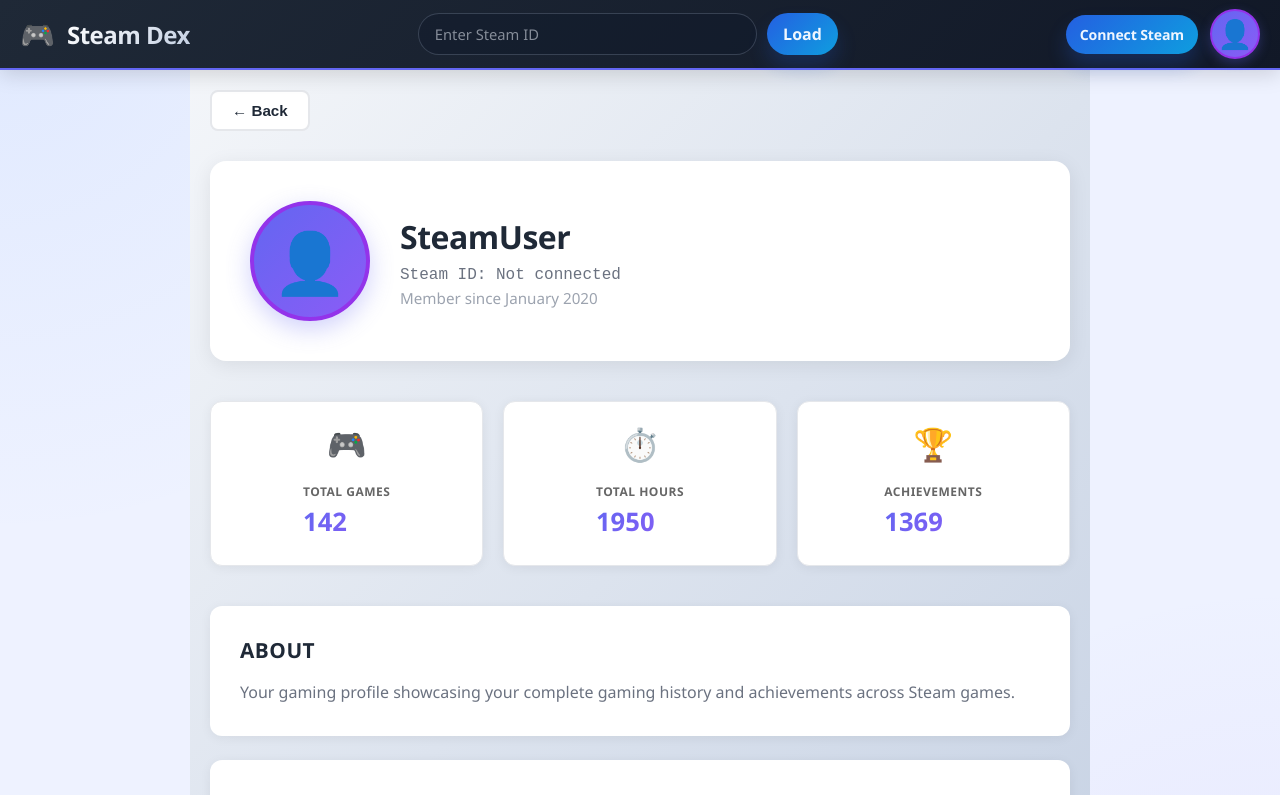
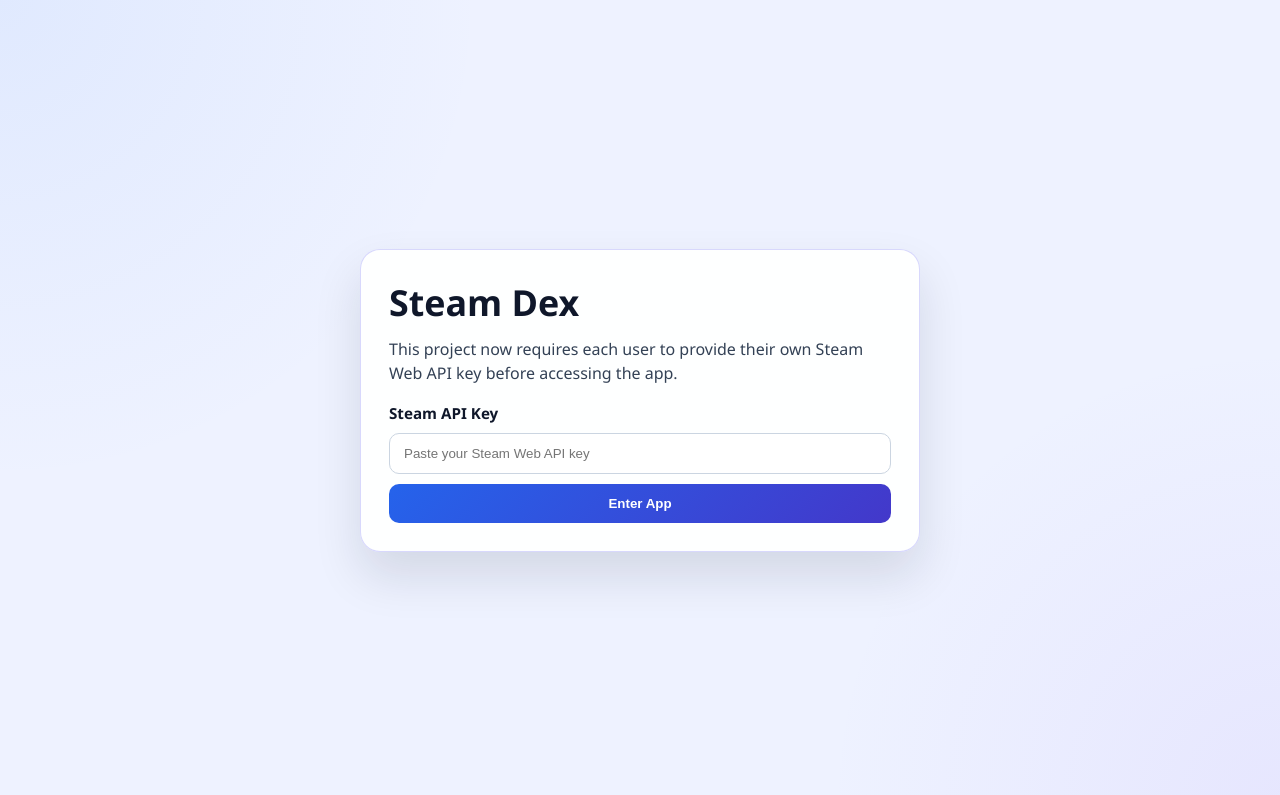
Before and after one commit to Tefryn/Wildhacks26, a React (Vite) app in the folder client/: page /profile in a window 1280 px wide. Shown: the top 795 px of the page. Built offline with nearby package versions, Linux system fonts and the light colour scheme.

Commit message:
changed site to require user API key
sorry, but not exposing that publicly on a site which im not maintaining

```diff
--- a/client/src/App.css
+++ b/client/src/App.css
@@ -71,3 +71,64 @@
   outline: 2px solid #6366f1;
   outline-offset: 2px;
 }
+
+.api-key-gate {
+  min-height: 100vh;
+  display: grid;
+  place-items: center;
+  padding: 24px;
+}
+
+.api-key-gate-card {
+  width: min(560px, 100%);
+  background: rgba(255, 255, 255, 0.94);
+  border: 1px solid rgba(99, 102, 241, 0.25);
+  border-radius: 20px;
+  padding: 28px;
+  box-shadow: 0 24px 48px rgba(15, 23, 42, 0.12);
+}
+
+.api-key-gate-card h1 {
+  font-size: clamp(1.8rem, 2.8vw, 2.4rem);
+  margin-bottom: 10px;
+}
+
+.api-key-gate-card p {
+  color: #334155;
+  line-height: 1.5;
+}
+
+.api-key-form {
+  margin-top: 18px;
+  display: grid;
+  gap: 10px;
+}
+
+.api-key-form label {
+  font-weight: 700;
+  font-size: 0.95rem;
+}
+
+.api-key-form input {
+  width: 100%;
+  padding: 12px 14px;
+  border-radius: 10px;
+  border: 1px solid #cbd5e1;
+  background: #fff;
+  color: #0f172a;
+}
+
+.api-key-form button {
+  border: none;
+  border-radius: 10px;
+  padding: 12px 14px;
+  font-weight: 700;
+  cursor: pointer;
+  background: linear-gradient(135deg, #2563eb, #4338ca);
+  color: #fff;
+}
+
+.api-key-error {
+  color: #b91c1c;
+  font-size: 0.9rem;
+}
--- a/client/src/App.jsx
+++ b/client/src/App.jsx
@@ -1,10 +1,34 @@
 import { BrowserRouter, Routes, Route, Navigate } from 'react-router-dom';
+import { useEffect, useState } from 'react';
 import TimelineView from './pages/TimelineView';
 import ProfilePage from './pages/ProfilePage';
 import Navbar from './components/Navbar';
+import ApiKeyGate from './components/ApiKeyGate';
+import {
+  addSteamApiKeyChangeListener,
+  getStoredSteamApiKey,
+  setStoredSteamApiKey,
+} from './utils/steamApiKey';
 import './App.css';
 
 function App() {
+  const [steamApiKey, setSteamApiKey] = useState(() => getStoredSteamApiKey());
+
+  useEffect(() => {
+    const syncKey = () => {
+      setSteamApiKey(getStoredSteamApiKey());
+    };
+
+    const unsubscribe = addSteamApiKeyChangeListener(syncKey);
+    syncKey();
+
+    return unsubscribe;
+  }, []);
+
+  if (!steamApiKey) {
+    return <ApiKeyGate onSubmit={setStoredSteamApiKey} />;
+  }
+
   return (
     <BrowserRouter>
       <Navbar />
--- a/client/src/api/steamApi.js
+++ b/client/src/api/steamApi.js
@@ -1,13 +1,20 @@
 const DEFAULT_PROD_FUNCTION_URL =
   "https://us-central1-wildhacks2026.cloudfunctions.net/getPlayerSummaries";
+import { getStoredSteamApiKey } from "../utils/steamApiKey";
 
 const getSteamProfileFunctionUrl = () =>
   import.meta.env.VITE_STEAM_PROFILE_FUNCTION_URL ||
   DEFAULT_PROD_FUNCTION_URL;
 
 export async function fetchSteamProfile(steamId, options = {}) {
+  const apiKey = (options.apiKey || getStoredSteamApiKey() || "").trim();
+  if (!apiKey) {
+    throw new Error("Steam API key is required");
+  }
+
   const url = new URL(options.url || getSteamProfileFunctionUrl());
   url.searchParams.set("steamId", steamId);
+  url.searchParams.set("apiKey", apiKey);
 
   const response = await fetch(url.toString(), {
     cache: "no-store",
--- a/client/src/api/timelineApi.js
+++ b/client/src/api/timelineApi.js
@@ -1,6 +1,7 @@
 /**
  * Timeline API - Frontend API calls for timeline data
  */
+import { getStoredSteamApiKey } from "../utils/steamApiKey";
 
 const DEFAULT_TIMELINE_URL = "https://getGames-e4wyzyxcia-uc.a.run.app";
 
@@ -271,8 +272,14 @@
   };
 }
 export async function fetchTimeline(steamId, options = {}) {
+  const apiKey = (options.apiKey || getStoredSteamApiKey() || "").trim();
+  if (!apiKey) {
+    throw new Error("Steam API key is required");
+  }
+
   const url = new URL(options.url || DEFAULT_TIMELINE_URL);
   url.searchParams.set("steamId", steamId);
+  url.searchParams.set("apiKey", apiKey);
 
   if (options.maxGames) {
     url.searchParams.set("maxGames", String(options.maxGames));
--- /dev/null
+++ b/client/src/components/ApiKeyGate.jsx
@@ -0,0 +1,44 @@
+import { useState } from "react";
+
+export default function ApiKeyGate({ onSubmit }) {
+  const [apiKeyInput, setApiKeyInput] = useState("");
+  const [error, setError] = useState("");
+
+  const handleSubmit = (event) => {
+    event.preventDefault();
+    const trimmed = apiKeyInput.trim();
+
+    if (!trimmed) {
+      setError("Steam API key is required.");
+      return;
+    }
+
+    setError("");
+    onSubmit(trimmed);
+  };
+
+  return (
+    <div className="api-key-gate">
+      <div className="api-key-gate-card">
+        <h1>Steam Dex</h1>
+        <p>
+          This project now requires each user to provide their own Steam Web API
+          key before accessing the app.
+        </p>
+        <form onSubmit={handleSubmit} className="api-key-form">
+          <label htmlFor="steam-api-key">Steam API Key</label>
+          <input
+            id="steam-api-key"
+            type="password"
+            autoComplete="off"
+            placeholder="Paste your Steam Web API key"
+            value={apiKeyInput}
+            onChange={(event) => setApiKeyInput(event.target.value)}
+          />
+          {error && <p className="api-key-error">{error}</p>}
+          <button type="submit">Enter App</button>
+        </form>
+      </div>
+    </div>
+  );
+}
--- a/client/src/pages/ProfilePage.css
+++ b/client/src/pages/ProfilePage.css
@@ -188,6 +188,50 @@
   gap: 8px;
 }
 
+.api-key-settings {
+  background: #f8fafc;
+  border: 1px solid #e2e8f0;
+  border-radius: 10px;
+  padding: 14px;
+  display: flex;
+  flex-direction: column;
+  gap: 10px;
+}
+
+.api-key-label {
+  margin: 0;
+  color: #0f172a;
+  font-weight: 700;
+}
+
+.api-key-hint {
+  margin: 0;
+  color: #64748b;
+  font-size: 0.9rem;
+}
+
+.api-key-inline-form {
+  display: flex;
+  flex-direction: column;
+  gap: 8px;
+}
+
+.api-key-input {
+  width: 100%;
+  border: 1px solid #cbd5e1;
+  border-radius: 8px;
+  padding: 11px 12px;
+  font: inherit;
+  color: #0f172a;
+  background: #fff;
+}
+
+.api-key-status {
+  margin: 0;
+  font-size: 0.9rem;
+  color: #2563eb;
+}
+
 .settings-item {
   background: #f9fafb;
   border: 1px solid #e5e7eb;
@@ -255,6 +299,10 @@
     padding: 20px;
   }
 
+  .api-key-settings {
+    padding: 12px;
+  }
+
   .section-title {
     font-size: 1.1rem;
   }
--- a/client/src/pages/ProfilePage.jsx
+++ b/client/src/pages/ProfilePage.jsx
@@ -2,18 +2,51 @@
  * ProfilePage Component - User profile page
  */
 
+import { useEffect, useState } from 'react';
 import { useNavigate } from 'react-router-dom';
 import { useSteamAuth } from '../hooks/useSteamAuth';
+import {
+  clearStoredSteamApiKey,
+  getStoredSteamApiKey,
+  setStoredSteamApiKey,
+} from '../utils/steamApiKey';
 import './ProfilePage.css';
 
 export default function ProfilePage() {
   const navigate = useNavigate();
   const { steamId, isSignedIn, signInUrl, signOut, avatarUrl, displayName } = useSteamAuth();
+  const [apiKeyInput, setApiKeyInput] = useState('');
+  const [apiKeyStatus, setApiKeyStatus] = useState('');
+
+  const currentApiKey = getStoredSteamApiKey();
+
+  useEffect(() => {
+    setApiKeyStatus('');
+  }, [currentApiKey]);
+
+  const handleApiKeySave = (event) => {
+    event.preventDefault();
+    const nextKey = apiKeyInput.trim();
+
+    if (!nextKey) {
+      setApiKeyStatus('Enter a Steam API key to save.');
+      return;
+    }
+
+    setStoredSteamApiKey(nextKey);
+    setApiKeyInput('');
+    setApiKeyStatus('Steam API key updated.');
+  };
+
+  const handleApiKeyClear = () => {
+    clearStoredSteamApiKey();
+    setApiKeyInput('');
+    setApiKeyStatus('Steam API key cleared. Enter a new key to continue.');
+  };
 
   const profileData = {
     username: displayName || 'SteamUser',
     steamId: steamId || 'Not connected',
-    joinDate: 'Member since January 2020',
     profileImage: avatarUrl || null,
     stats: {
       totalGames: 142,
@@ -42,7 +75,6 @@
         <div className="profile-info">
           <h1 className="profile-username">{profileData.username}</h1>
           <p className="profile-steamid">Steam ID: {profileData.steamId}</p>
-          <p className="profile-joindate">{profileData.joinDate}</p>
         </div>
       </div>
 
@@ -89,6 +121,31 @@
       <div className="profile-section">
         <h2 className="section-title">Settings</h2>
         <div className="settings-list">
+          <div className="api-key-settings">
+            <p className="api-key-label">Steam API Key</p>
+            <p className="api-key-hint">
+              Current key: {currentApiKey ? 'Saved' : 'Not set'}
+            </p>
+            <form className="api-key-inline-form" onSubmit={handleApiKeySave}>
+              <input
+                className="api-key-input"
+                type="password"
+                autoComplete="off"
+                placeholder="Paste new Steam API key"
+                value={apiKeyInput}
+                onChange={(event) => setApiKeyInput(event.target.value)}
+              />
+              <button className="settings-item" type="submit">
+                <span>Update API Key</span>
+                <span className="arrow">→</span>
+              </button>
+            </form>
+            <button className="settings-item" type="button" onClick={handleApiKeyClear}>
+              <span>Clear API Key</span>
+              <span className="arrow">→</span>
+            </button>
+            {apiKeyStatus && <p className="api-key-status">{apiKeyStatus}</p>}
+          </div>
           <button className="settings-item">
             <span>Privacy Settings</span>
             <span className="arrow">→</span>
--- /dev/null
+++ b/client/src/utils/steamApiKey.js
@@ -0,0 +1,43 @@
+const STEAM_API_KEY_STORAGE_KEY = "steamApiKey";
+const STEAM_API_KEY_EVENT = "steam-api-key-changed";
+
+export const getStoredSteamApiKey = () => {
+  if (typeof window === "undefined") {
+    return "";
+  }
+
+  return window.localStorage.getItem(STEAM_API_KEY_STORAGE_KEY) || "";
+};
+
+export const setStoredSteamApiKey = (apiKey) => {
+  if (typeof window === "undefined") {
+    return;
+  }
+
+  const trimmedKey = String(apiKey || "").trim();
+  window.localStorage.setItem(STEAM_API_KEY_STORAGE_KEY, trimmedKey);
+  window.dispatchEvent(new Event(STEAM_API_KEY_EVENT));
+};
+
+export const clearStoredSteamApiKey = () => {
+  if (typeof window === "undefined") {
+    return;
+  }
+
+  window.localStorage.removeItem(STEAM_API_KEY_STORAGE_KEY);
+  window.dispatchEvent(new Event(STEAM_API_KEY_EVENT));
+};
+
+export const addSteamApiKeyChangeListener = (listener) => {
+  if (typeof window === "undefined") {
+    return () => {};
+  }
+
+  window.addEventListener(STEAM_API_KEY_EVENT, listener);
+  window.addEventListener("storage", listener);
+
+  return () => {
+    window.removeEventListener(STEAM_API_KEY_EVENT, listener);
+    window.removeEventListener("storage", listener);
+  };
+};
```
Also changed, not shown: 1 other file (tests, documents, lock files or other folders).
